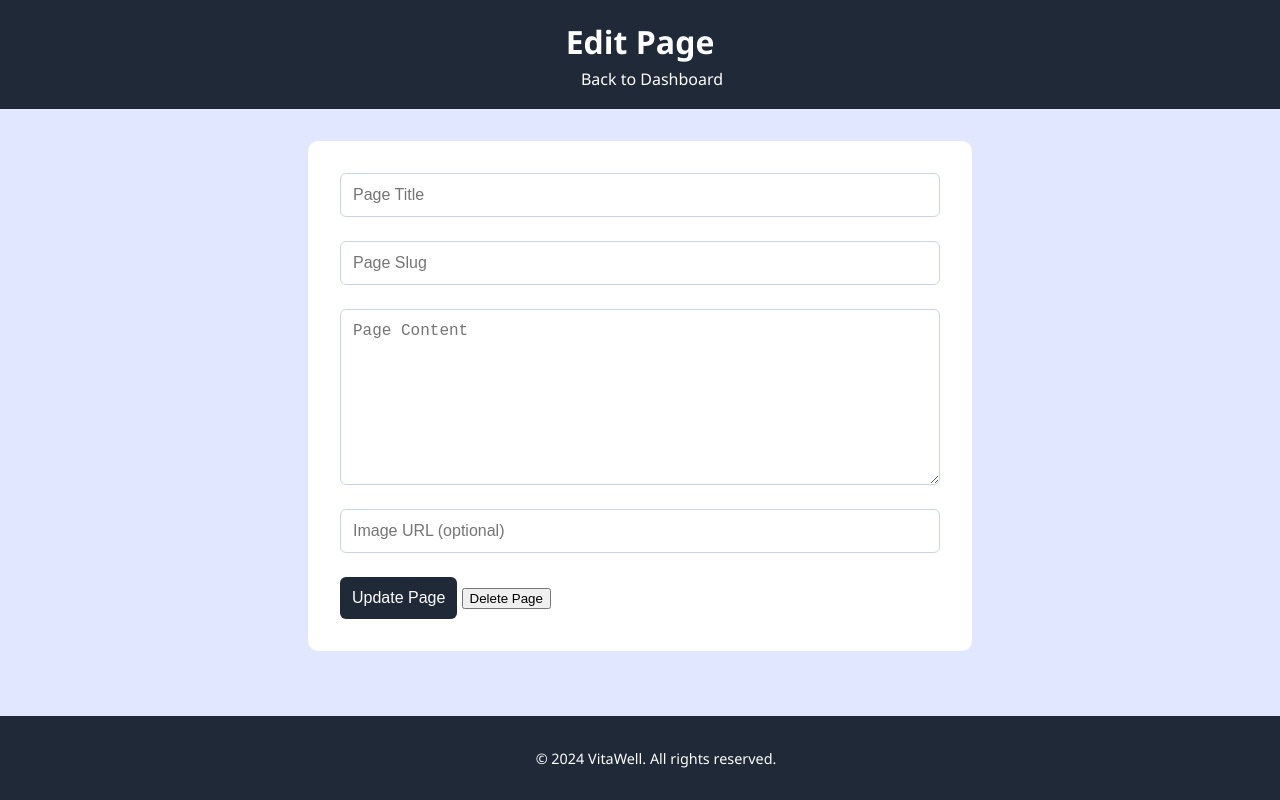
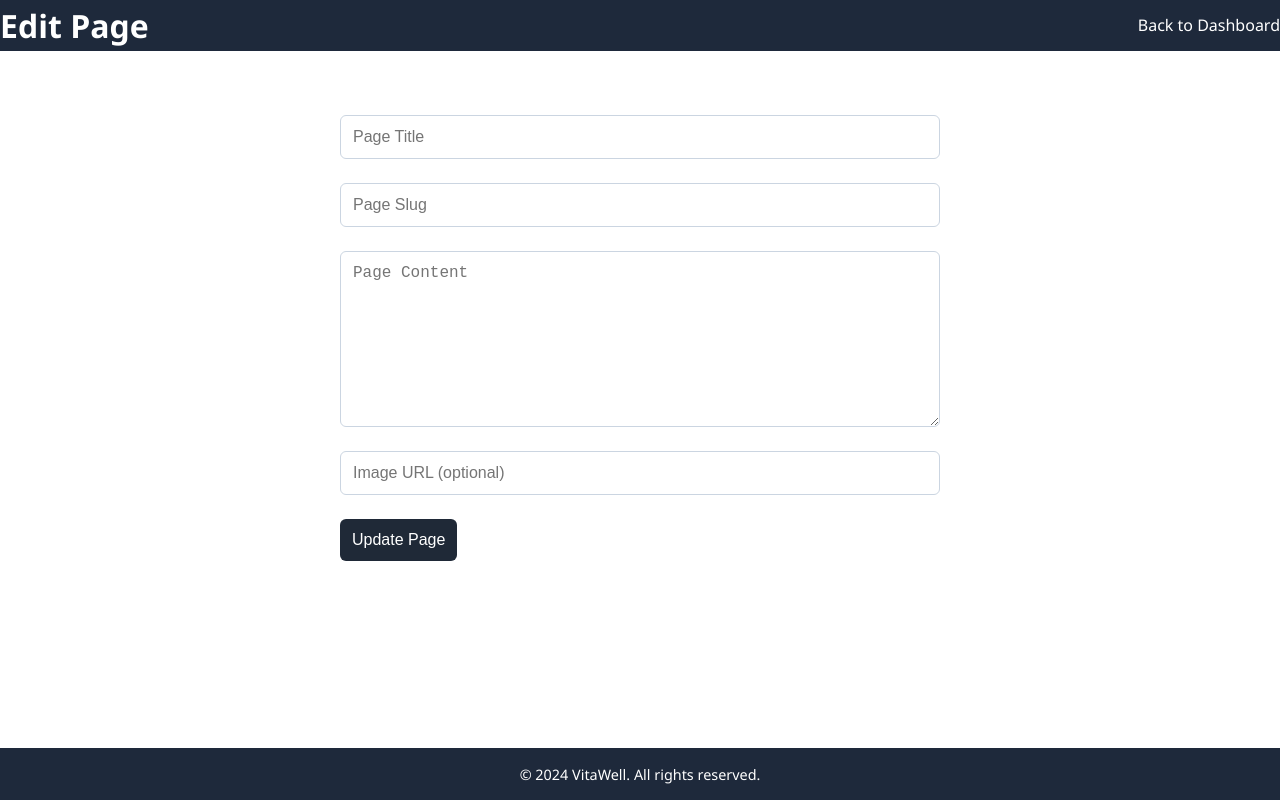
Before and after one commit to harsh-mangal/Assignment_BlogWebsite, a website: page public/edit.html in a window 1280 px wide. Drawn offline with Linux system fonts and the light colour scheme; no server answers.

Commit message:
completed

```diff
--- a/public/css/admin.css
+++ b/public/css/admin.css
@@ -1,7 +1,6 @@
 
 body {
     font-family: 'Segoe UI', Tahoma, Geneva, Verdana, sans-serif;
-    background-color: #e0e7ff;
     margin: 0;
     padding: 0;
     color: #1e293b;
@@ -9,9 +8,8 @@ body {
 }
 
 header {
-    background-color: #1f2937;
+    background-color: #1e293b;
     color: #ffffff;
-    padding: 1rem 2rem;
     display: flex;
     justify-content: space-between;
     align-items: center;
@@ -27,13 +25,8 @@ header h1 {
 nav a {
     color: #ffffff;
     text-decoration: none;
-    font-weight: 500;
     margin-left: 1.5rem;
     transition: color 0.3s ease;
-}
-
-nav a:hover {
-    color: #fbbf24;
 }
 
 
@@ -47,9 +40,6 @@ main {
 
 }
 
-main:hover {
-
-}
 
 main h2 {
     font-size: 1.75rem;
@@ -65,7 +55,7 @@ main h2 {
 }
 
 #pageList li {
-    background-color: #f9fafb;
+
     border: 1px solid #d1d5db;
     padding: 1rem;
     margin-bottom: 1rem;
@@ -73,13 +63,8 @@ main h2 {
     display: flex;
     justify-content: start;
     align-items: center;
-    transition: background-color 0.3s ease, border-color 0.3s ease;
 }
 
-#pageList li:hover {
-    background-color: #f3f4f6;
-    border-color: #cbd5e1;
-}
 
 #pageList li a {
     margin-left: 10px;
@@ -89,9 +74,8 @@ main h2 {
     transition: color 0.3s ease;
 }
 
-#pageList li a:hover {
-    color: #2563eb;
-}
+
+
 #logoutButton {
     color: #ffffff;
     background-color: red;
@@ -102,10 +86,8 @@ main h2 {
     padding: 5px;
 }
 
-#logoutButton:hover {
-    background-color: #111827;
-    transform: translateY(-2px);
-}
+
+
 
 #logoutButton:active {
     background-color: #0f172a;
@@ -115,12 +97,10 @@ main h2 {
 
 footer {
     text-align: center;
-    padding: 1rem;
-    background-color: #1f2937;
+    background-color: #1e293b;
     color: white;
     position: fixed;
     width: 100%;
     bottom: 0;
-
     font-size: 0.9rem;
 }
--- a/public/css/edit.css
+++ b/public/css/edit.css
@@ -1,7 +1,6 @@
 
 body {
     font-family: 'Segoe UI', Tahoma, Geneva, Verdana, sans-serif;
-    background-color: #e0e7ff;
     margin: 0;
     padding: 0;
     color: #1e293b;
@@ -10,10 +9,11 @@ body {
 }
 
 header {
-    background-color: #1f2937;
+    background-color: #1e293b;
     color: #ffffff;
-    padding: 1rem 2rem;
-    text-align: center;
+    display: flex;
+    justify-content: space-between;
+    align-items: center;
 
 }
 
@@ -26,14 +26,10 @@ header h1 {
 nav a {
     color: #ffffff;
     text-decoration: none;
-    font-weight: 500;
     margin-left: 1.5rem;
     transition: color 0.3s ease;
 }
 
-nav a:hover {
-    color: #fbbf24;
-}
 
 
 main {
@@ -83,10 +79,6 @@ button[type="submit"] {
     text-align: center;
 }
 
-button[type="submit"]:hover {
-    background-color: #111827;
-    transform: translateY(-2px);
-}
 
 button[type="submit"]:active {
     background-color: #0f172a;
@@ -96,8 +88,7 @@ button[type="submit"]:active {
 
 footer {
     text-align: center;
-    padding: 1rem;
-    background-color: #1f2937;
+    background-color: #1e293b;
     color: white;
     position: fixed;
     width: 100%;
--- a/public/edit.html
+++ b/public/edit.html
@@ -21,7 +21,6 @@
             <input type="text" id="editImage" placeholder="Image URL (optional)">
             <div class="form-actions">
                 <button type="submit">Update Page</button>
-                <button type="button" id="deletePageButton">Delete Page</button>
             </div>
         </form>
     </main>
```
